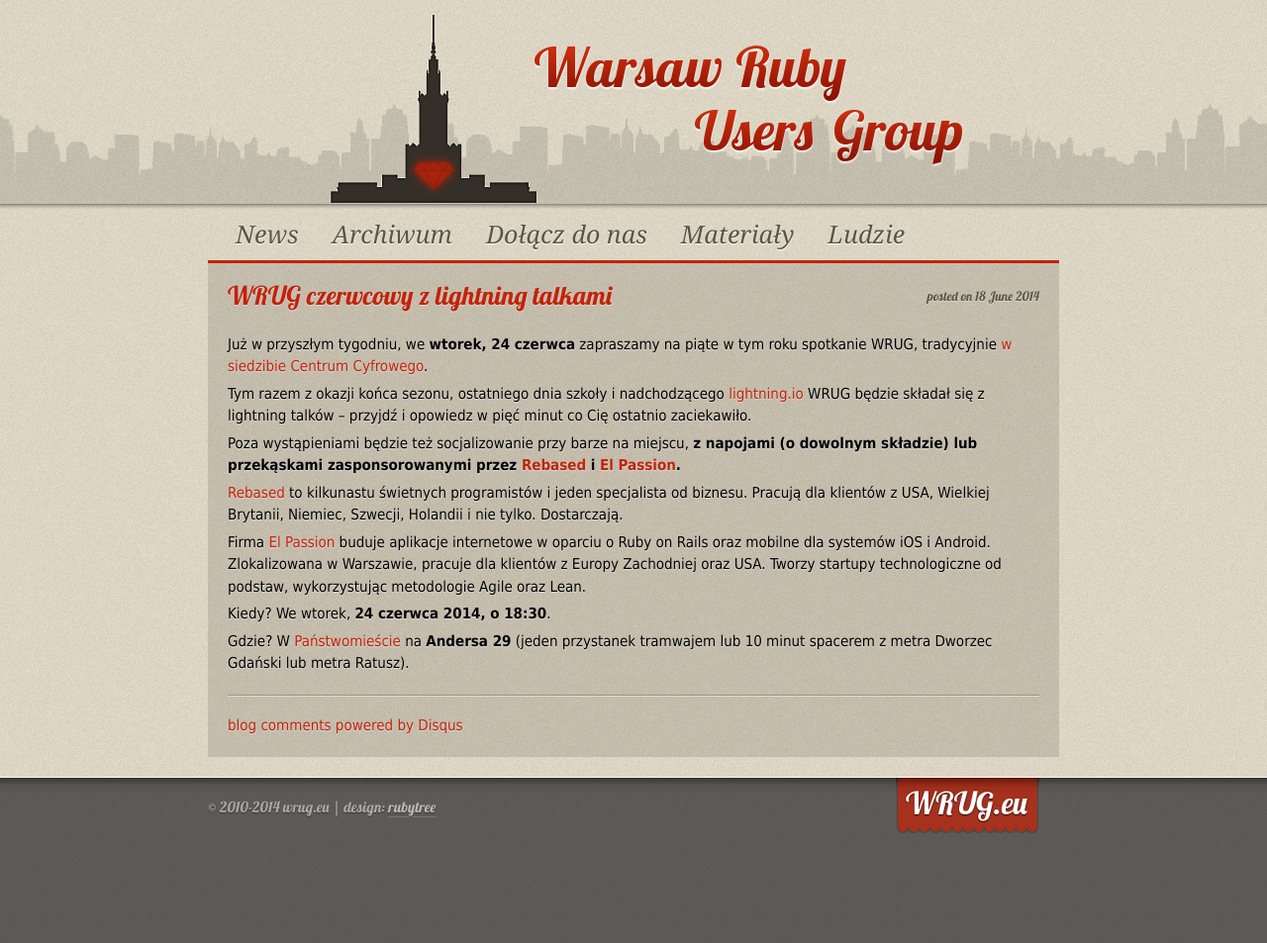
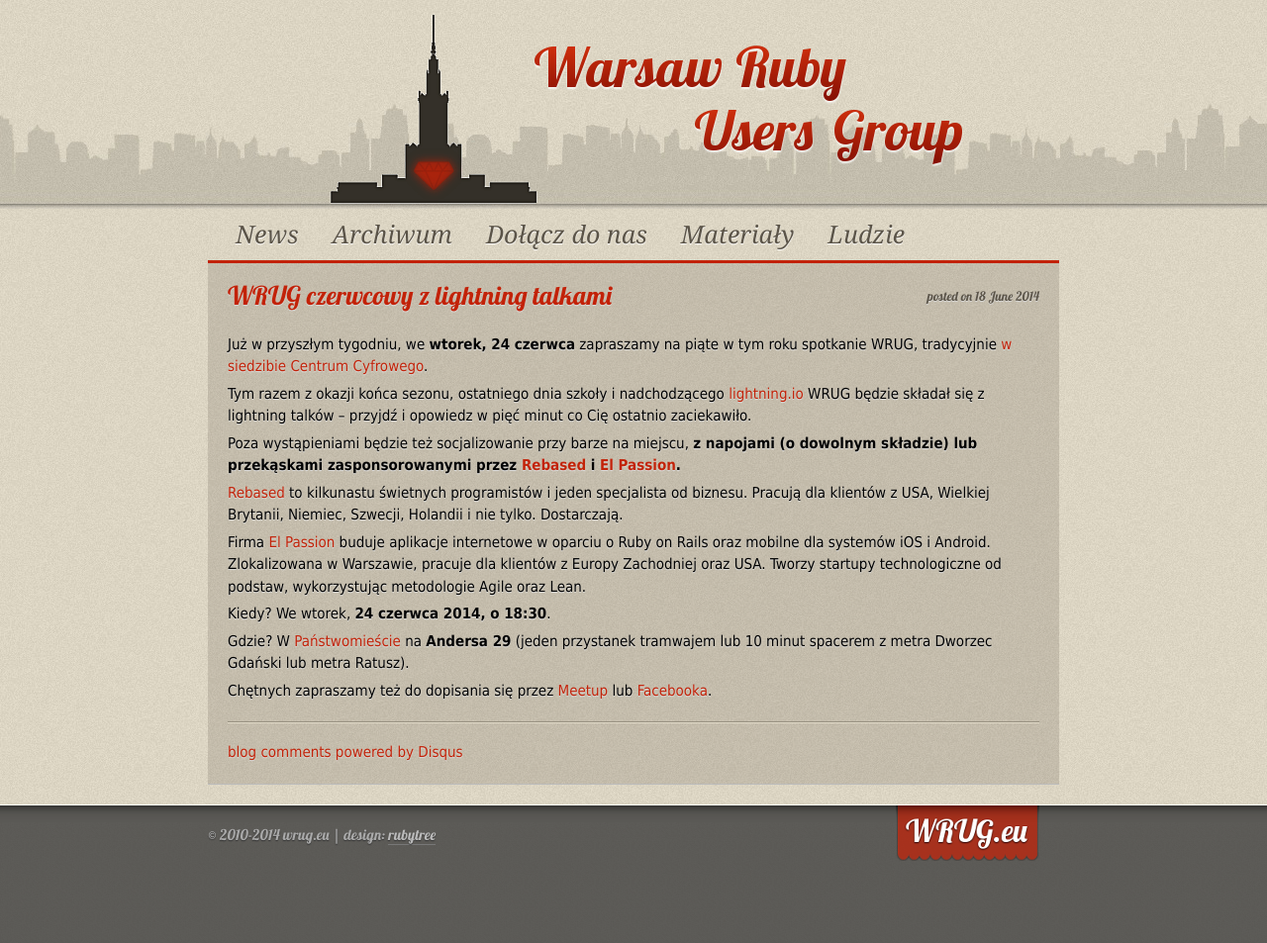
Before and after one commit to wrug/wrug.eu, a Jekyll site: the page built from _posts/2014-06-18-spotkanie-czerwcowe.md, in a window 1280 px wide. Shown: the whole page at 99% size. Built offline with Jekyll 4.4.1, drawn with Linux system fonts in a browser that asks for light colours; comment, search, counter and statistics services are not loaded; before the commit the page ends 925 px from its top, so only the background shows below that.

Commit message:
June 2014: add Meetup and Fb links

```diff
--- a/_posts/2014-06-18-spotkanie-czerwcowe.md
+++ b/_posts/2014-06-18-spotkanie-czerwcowe.md
@@ -30,3 +30,7 @@
 Gdzie? W [Państwomieście](http://panstwomiasto.pl) na
 **Andersa 29** (jeden przystanek tramwajem lub 10 minut
 spacerem z metra Dworzec Gdański lub metra Ratusz).
+
+Chętnych zapraszamy też do dopisania się przez
+[Meetup](http://www.meetup.com/Warsaw-Ruby-Users-Group-WRUG/events/189774402/)
+lub [Facebooka](https://www.facebook.com/events/240179432848836/).
```
